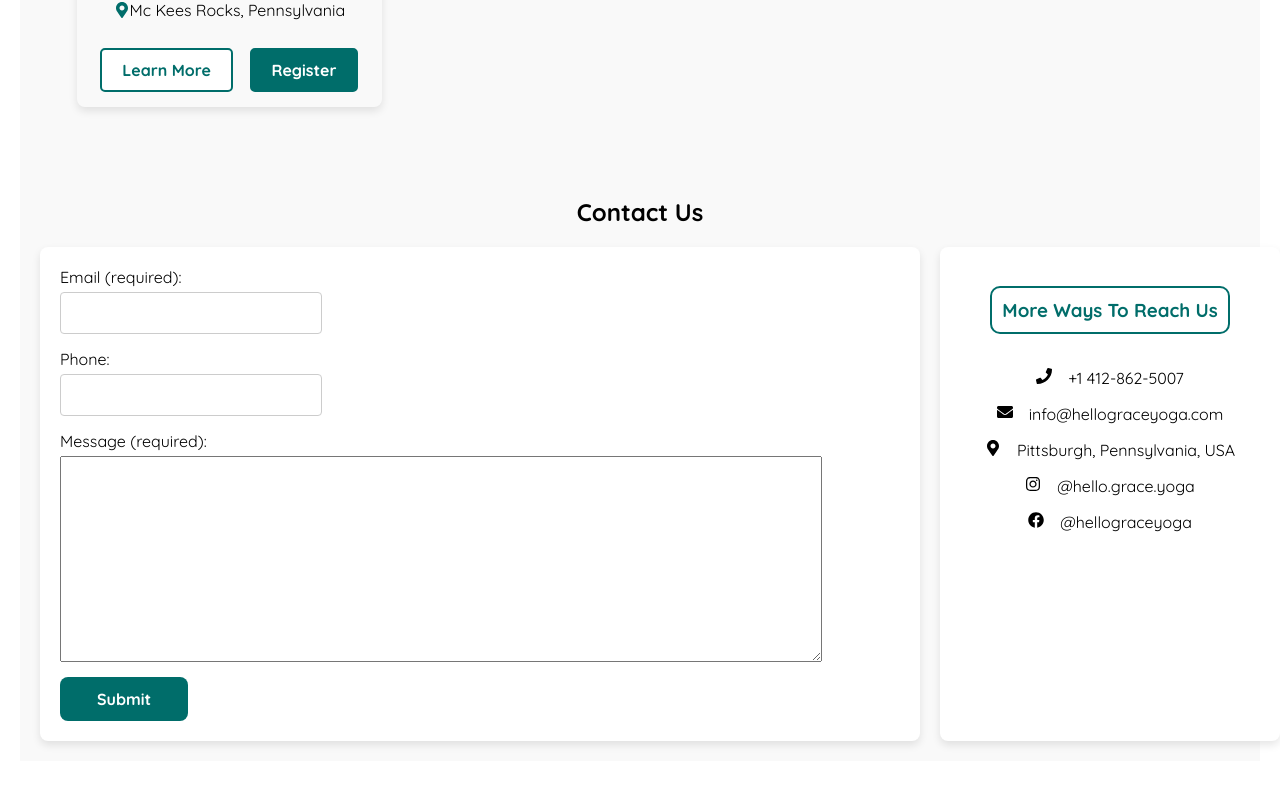
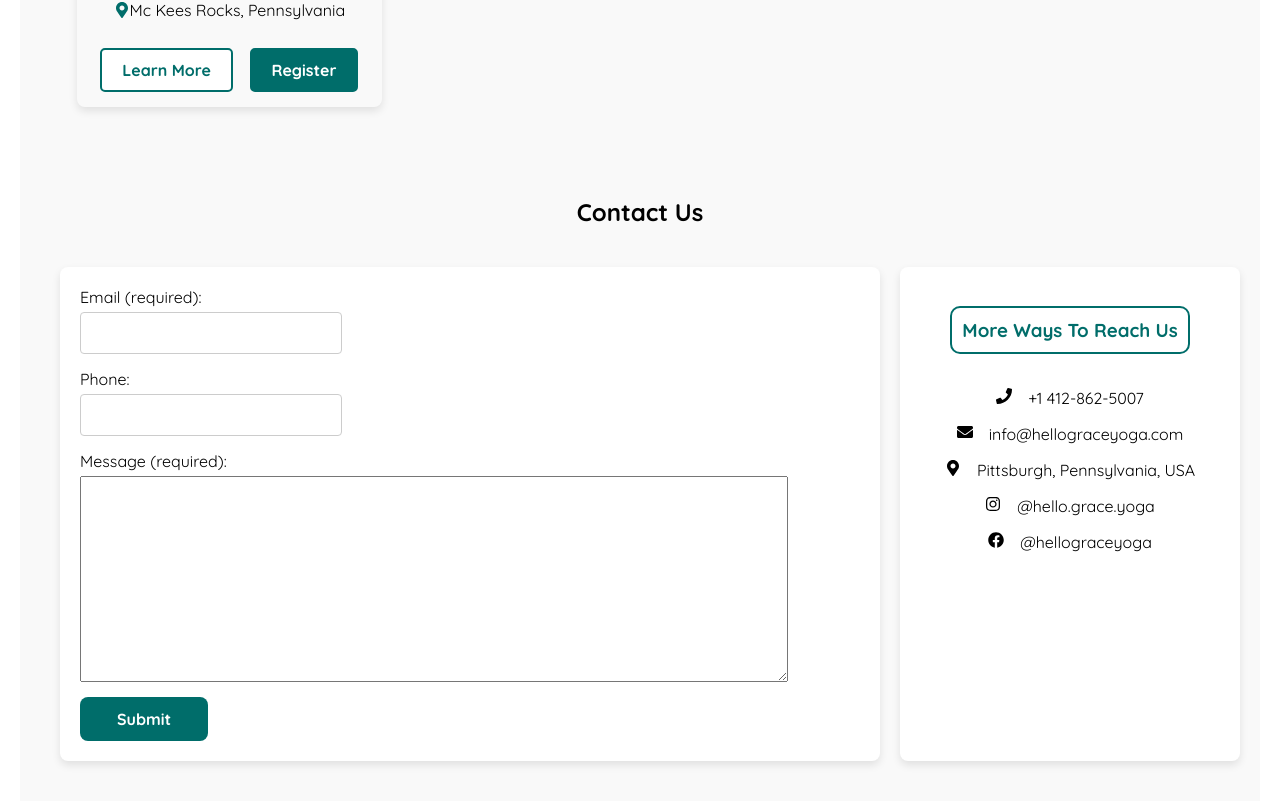
Before and after one commit to graceJZ/hellograceyoga, a React (Create React App) app: page / in a window 1280 px wide. Shown: the part 2320-3121 px from the top of the page. Before the commit the page ends 3081 px from the top, so only its background shows below. Built offline with nearby package versions, Linux system fonts and the light colour scheme.

Commit message:
adjusting contact display

```diff
--- a/src/components/Contact.css
+++ b/src/components/Contact.css
@@ -1,14 +1,17 @@
 /* src/Contact.css */
 .contact-us {
   padding: 20px;
-  max-width: 1200px;
-  margin: 0 20px;
   background: #f9f9f9;
+  margin: 0px 20px;
 }
 
 .contact-container {
   display: grid;
   grid-template-columns: 1fr 300px;
+  padding: 20px;
+  margin-top: 0px;
+  margin-left:0px;
+  margin-right:20px;
   gap: 20px;
 }
 
```
